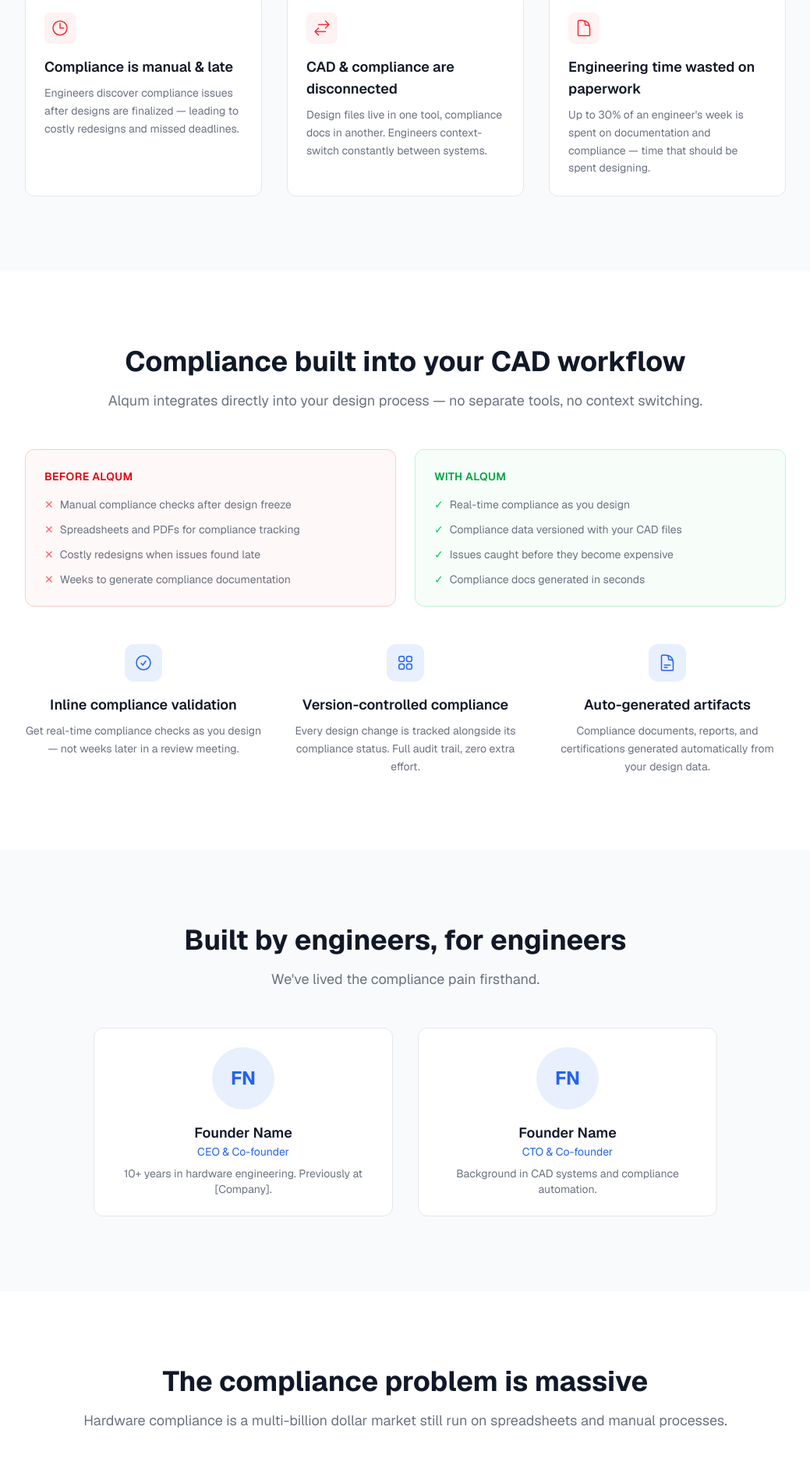
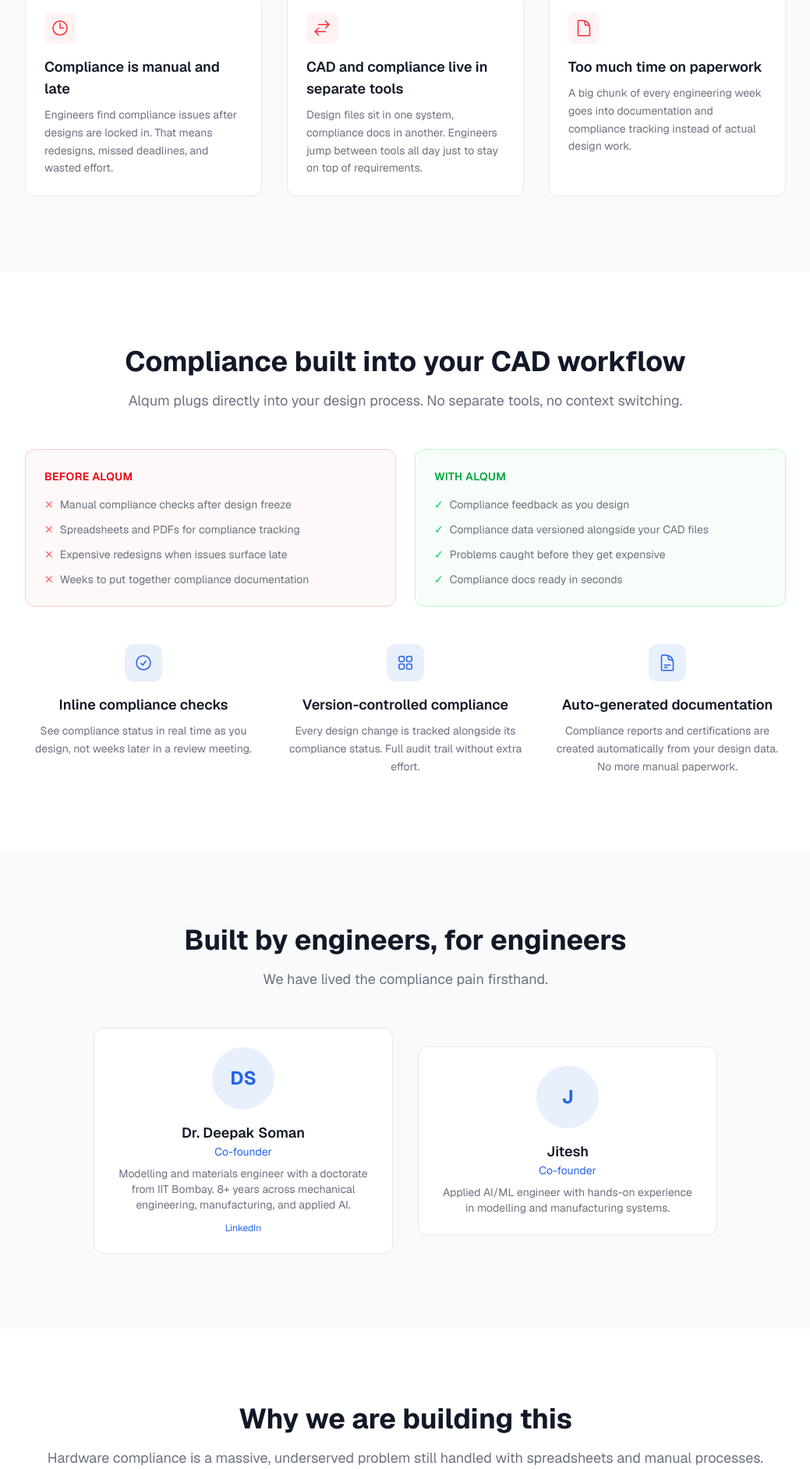
Before and after one commit to Alqum-web/alqum-web, a Next.js app: page / in a window 1280 px wide. Shown: the part 854-2738 px from the top of the page at 78% size, without its empty margins (120-1159 px from the left). Built offline with nearby package versions, Linux system fonts and the light colour scheme.

Commit message:
logo and text fields changed

```diff
--- a/src/app/about/page.tsx
+++ b/src/app/about/page.tsx
@@ -1,4 +1,5 @@
 import type { Metadata } from "next";
+import Link from "next/link";
 
 export const metadata: Metadata = {
   title: "About",
@@ -7,16 +8,18 @@
 
 const team = [
   {
-    name: "Founder Name",
-    role: "CEO & Co-founder",
-    bio: "10+ years in hardware engineering. Experienced the compliance pain firsthand across aerospace and automotive.",
-    linkedin: "#",
+    name: "Dr. Deepak Soman",
+    role: "Co-founder",
+    bio: "Modelling and materials engineer with a doctorate from IIT Bombay. 8+ years across mechanical engineering, manufacturing, and applied AI.",
+    linkedin: "https://www.linkedin.com/in/deepak-soman-608b8566/",
+    initials: "DS",
   },
   {
-    name: "Founder Name",
-    role: "CTO & Co-founder",
-    bio: "Background in CAD systems, developer tools, and compliance automation.",
-    linkedin: "#",
+    name: "Jitesh",
+    role: "Co-founder",
+    bio: "Applied AI/ML engineer with hands-on experience in modelling and manufacturing systems.",
+    linkedin: null,
+    initials: "J",
   },
 ];
 
@@ -26,25 +29,26 @@
       {/* Mission */}
       <section>
         <h1 className="text-3xl font-bold text-foreground md:text-4xl">
-          Why we&apos;re building Alqum
+          Why we are building Alqum
         </h1>
         <div className="mt-6 space-y-4 text-muted leading-relaxed">
           <p>
-            Hardware compliance is a bottleneck that affects every engineering team.
-            Engineers spend up to 30% of their time on compliance documentation instead
-            of designing. Compliance issues found late in the design cycle cause costly
-            redesigns and delayed shipments.
+            Hardware compliance slows down every engineering team. Engineers spend too
+            much of their week on compliance documentation when they should be
+            designing. And when compliance issues show up late in the design cycle,
+            the result is expensive redesigns and delayed shipments.
           </p>
           <p>
-            We believe compliance should be built into the design process, not bolted on
-            after the fact. Alqum integrates compliance validation directly into CAD
-            workflows, catching issues in real-time and generating documentation automatically.
+            We think compliance should be part of the design process from the start,
+            not something bolted on at the end. Alqum brings compliance validation
+            directly into CAD workflows, catching issues in real time and generating
+            documentation automatically.
           </p>
           <p>
-            Our long-term vision is to build the collaboration and lifecycle management
-            platform for hardware engineering — think GitHub meets Cursor, but for CAD.
-            We&apos;re starting with compliance because it&apos;s the most painful,
-            most neglected part of the hardware development process.
+            Long term, we want to build the collaboration and lifecycle management
+            platform for hardware engineering. Think GitHub meets Cursor, but for
+            CAD. We are starting with compliance because it is the most painful and
+            most neglected part of hardware development.
           </p>
         </div>
       </section>
@@ -55,16 +59,26 @@
         <div className="mt-8 space-y-6">
           {team.map((member) => (
             <div
-              key={member.name + member.role}
+              key={member.name}
               className="flex gap-5 rounded-xl border border-border p-5"
             >
               <div className="flex h-14 w-14 shrink-0 items-center justify-center rounded-full bg-primary/10 text-primary font-bold">
-                {member.name.split(" ").map((n) => n[0]).join("")}
+                {member.initials}
               </div>
               <div>
                 <h3 className="font-semibold text-foreground">{member.name}</h3>
                 <p className="text-sm text-primary">{member.role}</p>
                 <p className="mt-1 text-sm text-muted">{member.bio}</p>
+                {member.linkedin && (
+                  <Link
+                    href={member.linkedin}
+                    target="_blank"
+                    rel="noopener noreferrer"
+                    className="mt-2 inline-block text-xs text-primary hover:underline"
+                  >
+                    LinkedIn
+                  </Link>
+                )}
               </div>
             </div>
           ))}
--- a/src/app/layout.tsx
+++ b/src/app/layout.tsx
@@ -22,6 +22,10 @@
   description:
     "Alqum automates compliance inside your CAD workflow. Stop losing engineering hours to compliance paperwork.",
   metadataBase: new URL("https://www.alqum.com"),
+  icons: {
+    icon: "/logo.png",
+    apple: "/logo.png",
+  },
   openGraph: {
     title: "Alqum - Ship Compliant Hardware Faster",
     description:
--- a/src/components/home/CTA.tsx
+++ b/src/components/home/CTA.tsx
@@ -5,10 +5,10 @@
     <section className="bg-primary py-16 md:py-24">
       <div className="mx-auto max-w-3xl px-6 text-center">
         <h2 className="text-3xl font-bold text-white md:text-4xl">
-          Ready to automate compliance?
+          Stop losing engineering time to compliance
         </h2>
         <p className="mt-4 text-blue-100 md:text-lg">
-          Join engineers who are getting early access to Alqum.
+          Join engineers who want early access to Alqum.
           Be first in line when we launch.
         </p>
         <div className="mt-8">
--- a/src/components/home/Founders.tsx
+++ b/src/components/home/Founders.tsx
@@ -1,16 +1,19 @@
+import Link from "next/link";
+
 const founders = [
   {
-    name: "Founder Name",
-    role: "CEO & Co-founder",
-    bio: "10+ years in hardware engineering. Previously at [Company].",
-    // Replace with real image path
-    image: null,
+    name: "Dr. Deepak Soman",
+    role: "Co-founder",
+    bio: "Modelling and materials engineer with a doctorate from IIT Bombay. 8+ years across mechanical engineering, manufacturing, and applied AI.",
+    linkedin: "https://www.linkedin.com/in/deepak-soman-608b8566/",
+    initials: "DS",
   },
   {
-    name: "Founder Name",
-    role: "CTO & Co-founder",
-    bio: "Background in CAD systems and compliance automation.",
-    image: null,
+    name: "Jitesh",
+    role: "Co-founder",
+    bio: "Applied AI/ML engineer with hands-on experience in modelling and manufacturing systems.",
+    linkedin: null,
+    initials: "J",
   },
 ];
 
@@ -23,23 +26,32 @@
             Built by engineers, for engineers
           </h2>
           <p className="mt-4 text-muted md:text-lg">
-            We&apos;ve lived the compliance pain firsthand.
+            We have lived the compliance pain firsthand.
           </p>
         </div>
 
         <div className="mt-12 flex flex-col items-center gap-8 md:flex-row md:justify-center">
           {founders.map((f) => (
             <div
-              key={f.name + f.role}
+              key={f.name}
               className="flex w-full max-w-sm flex-col items-center rounded-xl border border-border bg-white p-6 text-center"
             >
-              {/* Placeholder avatar */}
               <div className="mb-4 flex h-20 w-20 items-center justify-center rounded-full bg-primary/10 text-primary text-2xl font-bold">
-                {f.name.split(" ").map((n) => n[0]).join("")}
+                {f.initials}
               </div>
               <h3 className="text-lg font-semibold text-foreground">{f.name}</h3>
               <p className="text-sm text-primary">{f.role}</p>
               <p className="mt-2 text-sm text-muted">{f.bio}</p>
+              {f.linkedin && (
+                <Link
+                  href={f.linkedin}
+                  target="_blank"
+                  rel="noopener noreferrer"
+                  className="mt-3 text-xs text-primary hover:underline"
+                >
+                  LinkedIn
+                </Link>
+              )}
             </div>
           ))}
         </div>
--- a/src/components/home/Hero.tsx
+++ b/src/components/home/Hero.tsx
@@ -13,8 +13,7 @@
         </h1>
         <p className="mt-6 text-lg text-muted md:text-xl">
           Engineers lose hours every week to compliance paperwork.
-          Alqum automates it inside your CAD workflow — so you can
-          focus on designing, not documenting.
+          Alqum catches compliance issues while you design, not after.
         </p>
         <div className="mt-8 flex flex-col items-center gap-4 sm:flex-row sm:justify-center">
           <Button href="/waitlist">Get Early Access</Button>
--- a/src/components/home/Problem.tsx
+++ b/src/components/home/Problem.tsx
@@ -1,8 +1,8 @@
 const problems = [
   {
-    title: "Compliance is manual & late",
+    title: "Compliance is manual and late",
     description:
-      "Engineers discover compliance issues after designs are finalized — leading to costly redesigns and missed deadlines.",
+      "Engineers find compliance issues after designs are locked in. That means redesigns, missed deadlines, and wasted effort.",
     icon: (
       <svg className="h-6 w-6 text-red-500" fill="none" viewBox="0 0 24 24" stroke="currentColor" strokeWidth={1.5}>
         <path strokeLinecap="round" strokeLinejoin="round" d="M12 6v6h4.5m4.5 0a9 9 0 11-18 0 9 9 0 0118 0z" />
@@ -10,9 +10,9 @@
     ),
   },
   {
-    title: "CAD & compliance are disconnected",
+    title: "CAD and compliance live in separate tools",
     description:
-      "Design files live in one tool, compliance docs in another. Engineers context-switch constantly between systems.",
+      "Design files sit in one system, compliance docs in another. Engineers jump between tools all day just to stay on top of requirements.",
     icon: (
       <svg className="h-6 w-6 text-red-500" fill="none" viewBox="0 0 24 24" stroke="currentColor" strokeWidth={1.5}>
         <path strokeLinecap="round" strokeLinejoin="round" d="M7.5 21L3 16.5m0 0L7.5 12M3 16.5h13.5m0-13.5L21 7.5m0 0L16.5 12M21 7.5H7.5" />
@@ -20,9 +20,9 @@
     ),
   },
   {
-    title: "Engineering time wasted on paperwork",
+    title: "Too much time on paperwork",
     description:
-      "Up to 30% of an engineer's week is spent on documentation and compliance — time that should be spent designing.",
+      "A big chunk of every engineering week goes into documentation and compliance tracking instead of actual design work.",
     icon: (
       <svg className="h-6 w-6 text-red-500" fill="none" viewBox="0 0 24 24" stroke="currentColor" strokeWidth={1.5}>
         <path strokeLinecap="round" strokeLinejoin="round" d="M19.5 14.25v-2.625a3.375 3.375 0 00-3.375-3.375h-1.5A1.125 1.125 0 0113.5 7.125v-1.5a3.375 3.375 0 00-3.375-3.375H8.25m2.25 0H5.625c-.621 0-1.125.504-1.125 1.125v17.25c0 .621.504 1.125 1.125 1.125h12.75c.621 0 1.125-.504 1.125-1.125V11.25a9 9 0 00-9-9z" />
@@ -40,7 +40,7 @@
             Compliance in hardware is broken
           </h2>
           <p className="mt-4 text-muted md:text-lg">
-            Hardware teams face the same problems over and over.
+            Hardware teams run into the same problems again and again.
           </p>
         </div>
 
--- a/src/components/home/Solution.tsx
+++ b/src/components/home/Solution.tsx
@@ -1,8 +1,8 @@
 const features = [
   {
-    title: "Inline compliance validation",
+    title: "Inline compliance checks",
     description:
-      "Get real-time compliance checks as you design — not weeks later in a review meeting.",
+      "See compliance status in real time as you design, not weeks later in a review meeting.",
     icon: (
       <svg className="h-6 w-6 text-primary" fill="none" viewBox="0 0 24 24" stroke="currentColor" strokeWidth={1.5}>
         <path strokeLinecap="round" strokeLinejoin="round" d="M9 12.75L11.25 15 15 9.75M21 12a9 9 0 11-18 0 9 9 0 0118 0z" />
@@ -12,7 +12,7 @@
   {
     title: "Version-controlled compliance",
     description:
-      "Every design change is tracked alongside its compliance status. Full audit trail, zero extra effort.",
+      "Every design change is tracked alongside its compliance status. Full audit trail without extra effort.",
     icon: (
       <svg className="h-6 w-6 text-primary" fill="none" viewBox="0 0 24 24" stroke="currentColor" strokeWidth={1.5}>
         <path strokeLinecap="round" strokeLinejoin="round" d="M3.75 6A2.25 2.25 0 016 3.75h2.25A2.25 2.25 0 0110.5 6v2.25a2.25 2.25 0 01-2.25 2.25H6a2.25 2.25 0 01-2.25-2.25V6zM3.75 15.75A2.25 2.25 0 016 13.5h2.25a2.25 2.25 0 012.25 2.25V18a2.25 2.25 0 01-2.25 2.25H6A2.25 2.25 0 013.75 18v-2.25zM13.5 6a2.25 2.25 0 012.25-2.25H18A2.25 2.25 0 0120.25 6v2.25A2.25 2.25 0 0118 10.5h-2.25a2.25 2.25 0 01-2.25-2.25V6zM13.5 15.75a2.25 2.25 0 012.25-2.25H18a2.25 2.25 0 012.25 2.25V18A2.25 2.25 0 0118 20.25h-2.25A2.25 2.25 0 0113.5 18v-2.25z" />
@@ -20,9 +20,9 @@
     ),
   },
   {
-    title: "Auto-generated artifacts",
+    title: "Auto-generated documentation",
     description:
-      "Compliance documents, reports, and certifications generated automatically from your design data.",
+      "Compliance reports and certifications are created automatically from your design data. No more manual paperwork.",
     icon: (
       <svg className="h-6 w-6 text-primary" fill="none" viewBox="0 0 24 24" stroke="currentColor" strokeWidth={1.5}>
         <path strokeLinecap="round" strokeLinejoin="round" d="M19.5 14.25v-2.625a3.375 3.375 0 00-3.375-3.375h-1.5A1.125 1.125 0 0113.5 7.125v-1.5a3.375 3.375 0 00-3.375-3.375H8.25m0 12.75h7.5m-7.5 3H12M10.5 2.25H5.625c-.621 0-1.125.504-1.125 1.125v17.25c0 .621.504 1.125 1.125 1.125h12.75c.621 0 1.125-.504 1.125-1.125V11.25a9 9 0 00-9-9z" />
@@ -40,8 +40,7 @@
             Compliance built into your CAD workflow
           </h2>
           <p className="mt-4 text-muted md:text-lg">
-            Alqum integrates directly into your design process — no
-            separate tools, no context switching.
+            Alqum plugs directly into your design process. No separate tools, no context switching.
           </p>
         </div>
 
@@ -62,11 +61,11 @@
               </li>
               <li className="flex gap-2">
                 <span className="text-red-400">&#10005;</span>
-                Costly redesigns when issues found late
+                Expensive redesigns when issues surface late
               </li>
               <li className="flex gap-2">
                 <span className="text-red-400">&#10005;</span>
-                Weeks to generate compliance documentation
+                Weeks to put together compliance documentation
               </li>
             </ul>
           </div>
@@ -77,19 +76,19 @@
             <ul className="mt-4 space-y-3 text-sm text-muted">
               <li className="flex gap-2">
                 <span className="text-green-500">&#10003;</span>
-                Real-time compliance as you design
+                Compliance feedback as you design
               </li>
               <li className="flex gap-2">
                 <span className="text-green-500">&#10003;</span>
-                Compliance data versioned with your CAD files
+                Compliance data versioned alongside your CAD files
               </li>
               <li className="flex gap-2">
                 <span className="text-green-500">&#10003;</span>
-                Issues caught before they become expensive
+                Problems caught before they get expensive
               </li>
               <li className="flex gap-2">
                 <span className="text-green-500">&#10003;</span>
-                Compliance docs generated in seconds
+                Compliance docs ready in seconds
               </li>
             </ul>
           </div>
--- a/src/components/home/Traction.tsx
+++ b/src/components/home/Traction.tsx
@@ -1,7 +1,34 @@
-const stats = [
-  { value: "40+", label: "Hardware teams interviewed" },
-  { value: "$12B+", label: "Global compliance market" },
-  { value: "30%", label: "Engineering time lost to compliance" },
+const highlights = [
+  {
+    title: "Deep industry experience",
+    description:
+      "Our team brings 8+ years of hands-on work in mechanical engineering, manufacturing, and applied AI. We have seen these problems up close.",
+    icon: (
+      <svg className="h-6 w-6 text-primary" fill="none" viewBox="0 0 24 24" stroke="currentColor" strokeWidth={1.5}>
+        <path strokeLinecap="round" strokeLinejoin="round" d="M4.26 10.147a60.438 60.438 0 00-.491 6.347A48.62 48.62 0 0112 20.904a48.62 48.62 0 018.232-4.41 60.46 60.46 0 00-.491-6.347m-15.482 0a50.636 50.636 0 00-2.658-.813A59.906 59.906 0 0112 3.493a59.903 59.903 0 0110.399 5.84c-.896.248-1.783.52-2.658.814m-15.482 0A50.717 50.717 0 0112 13.489a50.702 50.702 0 017.74-3.342" />
+      </svg>
+    ),
+  },
+  {
+    title: "Talking to real teams",
+    description:
+      "We are actively working with hardware engineering teams to understand their compliance workflows and validate our approach.",
+    icon: (
+      <svg className="h-6 w-6 text-primary" fill="none" viewBox="0 0 24 24" stroke="currentColor" strokeWidth={1.5}>
+        <path strokeLinecap="round" strokeLinejoin="round" d="M18 18.72a9.094 9.094 0 003.741-.479 3 3 0 00-4.682-2.72m.94 3.198l.001.031c0 .225-.012.447-.037.666A11.944 11.944 0 0112 21c-2.17 0-4.207-.576-5.963-1.584A6.062 6.062 0 016 18.719m12 0a5.971 5.971 0 00-.941-3.197m0 0A5.995 5.995 0 0012 12.75a5.995 5.995 0 00-5.058 2.772m0 0a3 3 0 00-4.681 2.72 8.986 8.986 0 003.74.477m.94-3.197a5.971 5.971 0 00-.94 3.197" />
+      </svg>
+    ),
+  },
+  {
+    title: "Building in the open",
+    description:
+      "Our CAD kernel is already in development. We are focused on getting the core right before scaling, starting with the hardest problem first.",
+    icon: (
+      <svg className="h-6 w-6 text-primary" fill="none" viewBox="0 0 24 24" stroke="currentColor" strokeWidth={1.5}>
+        <path strokeLinecap="round" strokeLinejoin="round" d="M17.25 6.75L22.5 12l-5.25 5.25m-10.5 0L1.5 12l5.25-5.25m7.5-3l-4.5 16.5" />
+      </svg>
+    ),
+  },
 ];
 
 export default function Traction() {
@@ -10,22 +37,25 @@
       <div className="mx-auto max-w-5xl px-6">
         <div className="text-center">
           <h2 className="text-3xl font-bold text-foreground md:text-4xl">
-            The compliance problem is massive
+            Why we are building this
           </h2>
           <p className="mt-4 text-muted md:text-lg">
-            Hardware compliance is a multi-billion dollar market still
-            run on spreadsheets and manual processes.
+            Hardware compliance is a massive, underserved problem still handled with
+            spreadsheets and manual processes.
           </p>
         </div>
 
         <div className="mt-12 grid gap-8 md:grid-cols-3">
-          {stats.map((s) => (
+          {highlights.map((h) => (
             <div
-              key={s.label}
-              className="rounded-xl border border-border bg-white p-6 text-center"
+              key={h.title}
+              className="rounded-xl border border-border bg-white p-6"
             >
-              <div className="text-4xl font-bold text-primary">{s.value}</div>
-              <p className="mt-2 text-sm text-muted">{s.label}</p>
+              <div className="mb-4 flex h-10 w-10 items-center justify-center rounded-lg bg-primary/10">
+                {h.icon}
+              </div>
+              <h3 className="text-lg font-semibold text-foreground">{h.title}</h3>
+              <p className="mt-2 text-sm text-muted leading-relaxed">{h.description}</p>
             </div>
           ))}
         </div>
--- a/src/components/layout/Footer.tsx
+++ b/src/components/layout/Footer.tsx
@@ -1,4 +1,5 @@
 import Link from "next/link";
+import Image from "next/image";
 
 export default function Footer() {
   return (
@@ -7,7 +8,10 @@
         <div className="flex flex-col gap-8 md:flex-row md:justify-between">
           {/* Brand */}
           <div>
-            <span className="text-lg font-bold text-foreground">Alqum</span>
+            <div className="flex items-center gap-2">
+              <Image src="/logo.png" alt="Alqum" width={24} height={24} />
+              <span className="text-lg font-bold text-foreground">Alqum</span>
+            </div>
             <p className="mt-2 max-w-xs text-sm text-muted">
               Compliance automation for hardware engineering teams.
             </p>
```
Also changed, not shown: src/components/layout/Nav.tsx (+6 -2 lines), public/logo.png (added).
